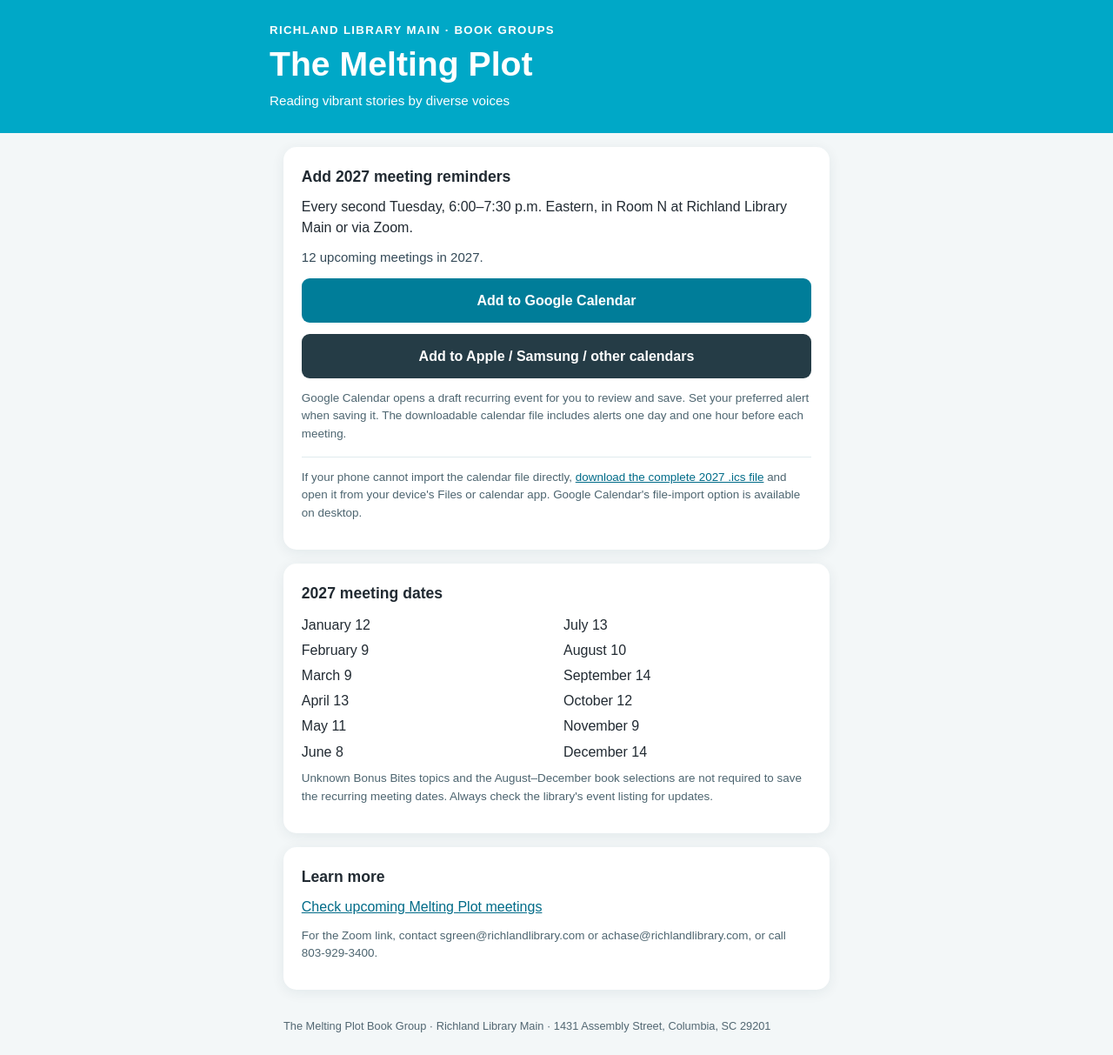
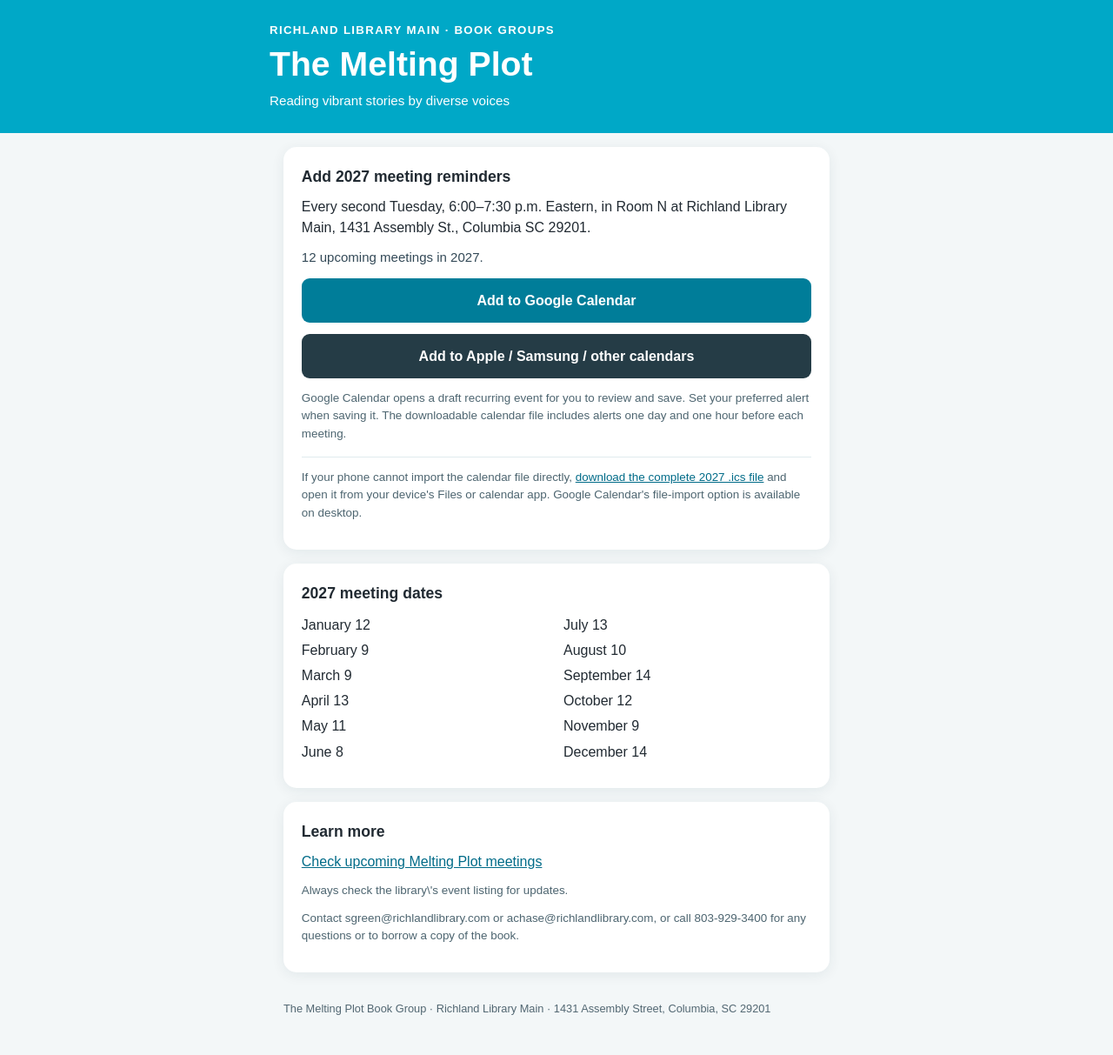
Before and after one commit to adelechase/adelechase.github.io, a Jekyll site: the page melting-plot-2027/index.html, which Jekyll copies as it is, in a window 1280 px wide. Shown: the whole page at 87% size. Built offline with Jekyll 4.4.1, drawn with Linux system fonts in a browser that asks for light colours.

Commit message:
Update Melting Plot calendar page location and contact copy

```diff
--- a/melting-plot-2027/index.html
+++ b/melting-plot-2027/index.html
@@ -38,7 +38,7 @@
 <main>
   <section class="card" aria-labelledby="calendar-title">
     <h2 id="calendar-title">Add 2027 meeting reminders</h2>
-    <p>Every second Tuesday, 6:00–7:30 p.m. Eastern, in Room N at Richland Library Main or via Zoom.</p>
+    <p>Every second Tuesday, 6:00–7:30 p.m. Eastern, in Room N at Richland Library Main, 1431 Assembly St., Columbia SC 29201.</p>
     <p class="details" id="status" role="status">Preparing your calendar options…</p>
     <a id="google" class="button" href="https://calendar.google.com/calendar/">Add to Google Calendar</a>
     <a id="apple" class="button secondary" href="the-melting-plot-2027.ics" download="the-melting-plot-2027.ics">Add to Apple / Samsung / other calendars</a>
@@ -46,8 +46,8 @@
     <p class="fine fallback">If your phone cannot import the calendar file directly, <a href="the-melting-plot-2027.ics">download the complete 2027 .ics file</a> and open it from your device's Files or calendar app. Google Calendar's file-import option is available on desktop.</p>
   </section>
   <section class="card"><h2>2027 meeting dates</h2><ul class="dates" id="dates"></ul>
-  <p class="fine">Unknown Bonus Bites topics and the August–December book selections are not required to save the recurring meeting dates. Always check the library's event listing for updates.</p></section>
-  <section class="card"><h2>Learn more</h2><p><a href="https://www.richlandlibrary.com/events?keyword=The%20Melting%20Plot">Check upcoming Melting Plot meetings</a></p><p class="fine">For the Zoom link, contact sgreen@richlandlibrary.com or achase@richlandlibrary.com, or call 803-929-3400.</p></section>
+  </section>
+  <section class="card"><h2>Learn more</h2><p><a href="https://www.richlandlibrary.com/events?keyword=The%20Melting%20Plot">Check upcoming Melting Plot meetings</a></p><p class="fine">Always check the library\'s event listing for updates.</p><p class="fine">Contact sgreen@richlandlibrary.com or achase@richlandlibrary.com, or call 803-929-3400 for any questions or to borrow a copy of the book.</p></section>
 </main>
 <footer>The Melting Plot Book Group · Richland Library Main · 1431 Assembly Street, Columbia, SC 29201</footer>
 <script>
@@ -78,7 +78,7 @@
   }
   document.getElementById('status').textContent=remaining.length+' upcoming meeting'+(remaining.length===1?'':'s')+' in 2027.';
   const first=remaining[0];
-  const details='The Melting Plot: Reading vibrant stories by diverse voices. Second Tuesday each month, 6:00–7:30 p.m. In person at Richland Library Main, Room N, or via Zoom. For the Zoom link: sgreen@richlandlibrary.com or achase@richlandlibrary.com. Events: https://www.richlandlibrary.com/events?keyword=The%20Melting%20Plot';
+  const details='The Melting Plot: Reading vibrant stories by diverse voices. Second Tuesday each month, 6:00–7:30 p.m. In person at Richland Library Main, Room N, 1431 Assembly St., Columbia SC 29201. Contact sgreen@richlandlibrary.com or achase@richlandlibrary.com, or call 803-929-3400 for any questions or to borrow a copy of the book. Events: https://www.richlandlibrary.com/events?keyword=The%20Melting%20Plot';
   const params=new URLSearchParams({action:'TEMPLATE',text:'The Melting Plot Book Group',dates:compact(first.start)+'/'+compact(first.end),ctz:'America/New_York',details,location:'Richland Library Main, Room N, 1431 Assembly Street, Columbia, SC 29201',recur:'RRULE:FREQ=MONTHLY;BYDAY=2TU;COUNT='+remaining.length});
   document.getElementById('google').href='https://calendar.google.com/calendar/render?'+params.toString();
   const stamp=String(year)+pad(first.month)+pad(first.day);
```
